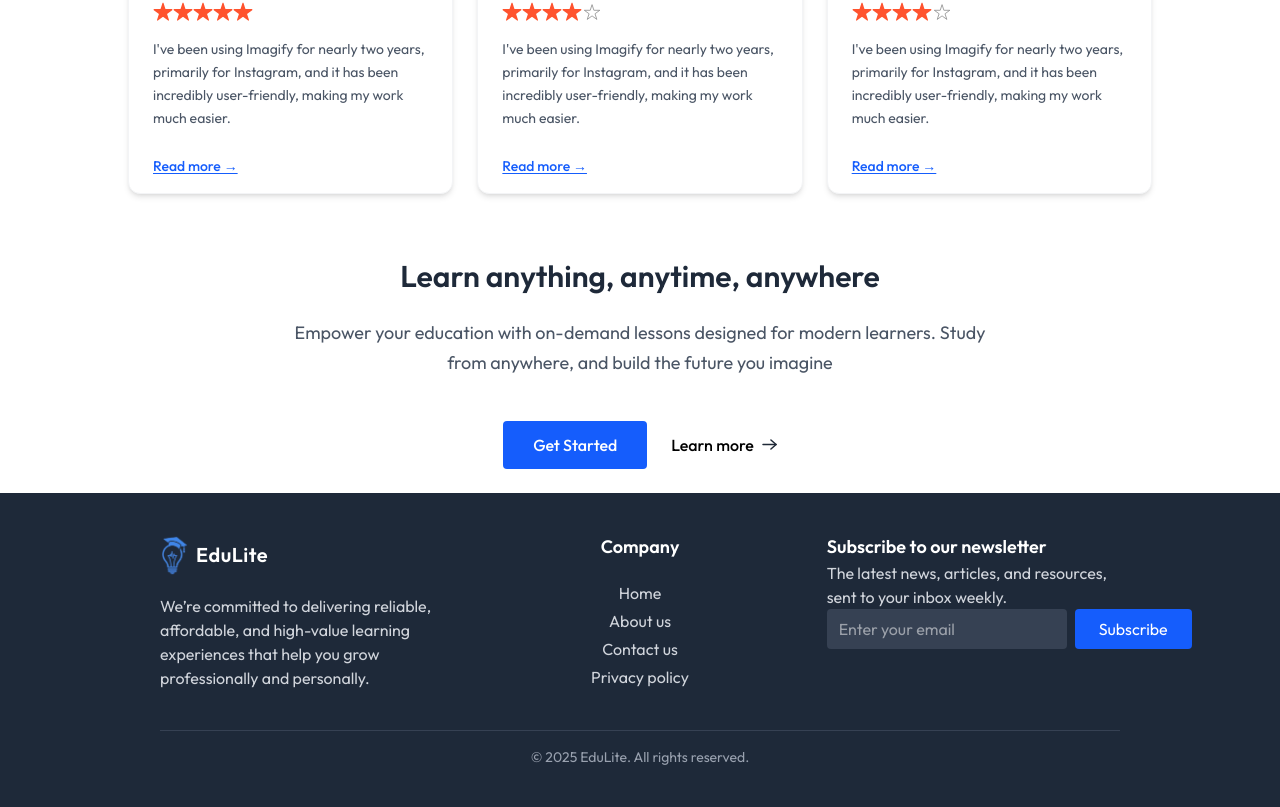
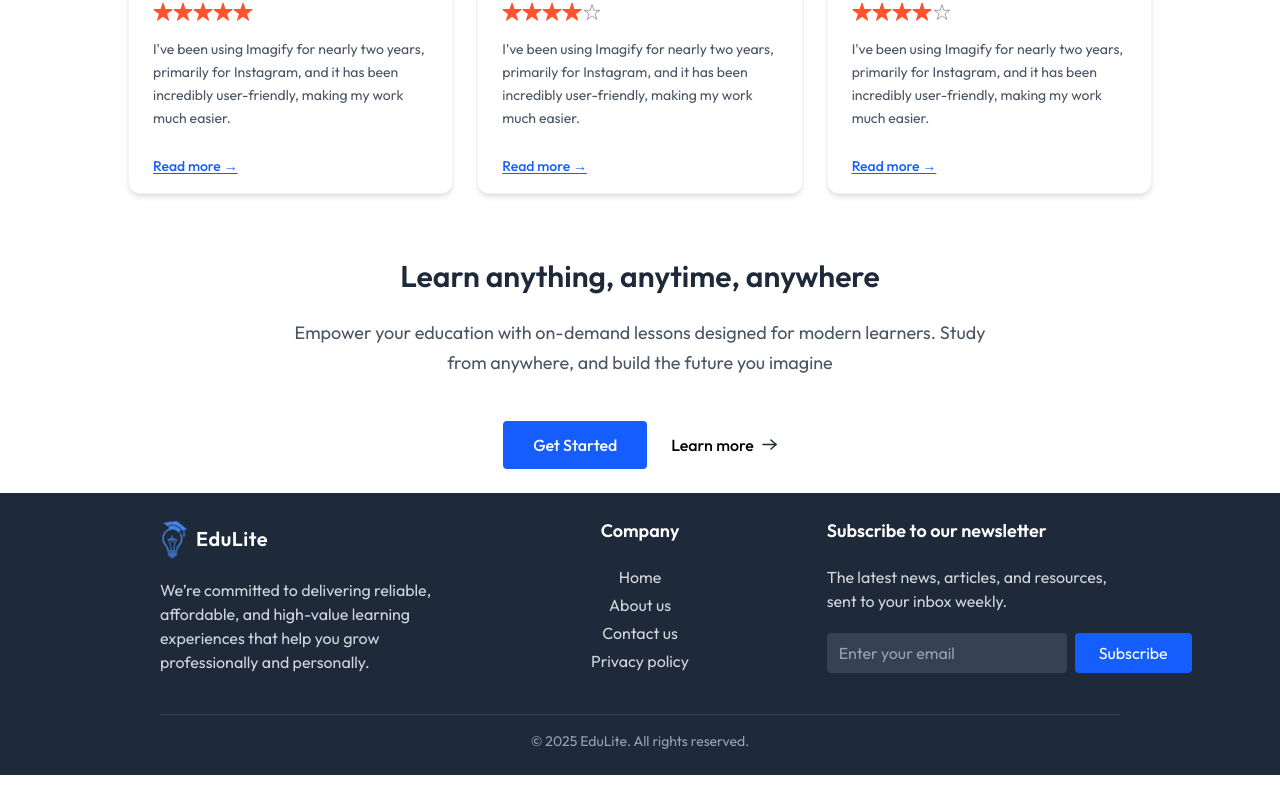
Before and after one commit to manudeep07/LMS, a React (Vite) app: page / in a window 1280 px wide. Shown: the part 1521-2328 px from the top of the page. After the commit the page ends 2296 px from the top, so only its background shows below. Built offline with nearby package versions, Linux system fonts and the light colour scheme; no server answers.

Commit message:
added changes to buttons and updated footer

```diff
--- a/src/components/student/CallToAction.jsx
+++ b/src/components/student/CallToAction.jsx
@@ -9,8 +9,8 @@ const CallToAction = () => {
         <p className="mt-6 text-gray-600 text-sm sm:text-lg leading-relaxed">Empower your education with on-demand lessons designed for modern learners. Study <span className='md:block md:text-center'>from anywhere, and build the future you imagine</span></p>
         </div>
        <div className='flex items-center justify-center gap-6 mt-5 px-5 py-6'>
-        <button className='bg-blue-600 rounded px-5 py-3 font-medium text-white w-36 cursor-pointer'>Get Started</button>
-        <button className='font-medium flex items-center justify-center gap-2'>Learn more <img src={assets.arrow_icon} alt="" /></button>
+        <button className='bg-blue-600 rounded px-5 py-3 font-medium hover:bg-blue-700 text-white w-36 cursor-pointer'>Get Started</button>
+        <button className='font-medium flex items-center justify-center gap-2 cursor-pointer'>Learn more <img src={assets.arrow_icon} alt="" /></button>
        </div>
     </div>
   )
--- a/src/components/student/CoursesSection.jsx
+++ b/src/components/student/CoursesSection.jsx
@@ -26,7 +26,7 @@ const CoursesSection = () => {
 
 
         <Link to={'/course-list'} onClick={()=> scrollTo(0,0)}
-        className='text-gray-500 border border-gray-500/30 px-10 py-3 rounded'>Show all courses</Link>
+        className='text-gray-500 border  border-gray-500/30 px-10 py-3 rounded'>Show all courses</Link>
     </div>
   )
 }
--- a/src/components/student/Footer.jsx
+++ b/src/components/student/Footer.jsx
@@ -3,7 +3,7 @@ import Logo from './Logo'
 
 const Footer = () => {
   return (
-    <footer className="w-full bg-gray-800 text-white px-6 md:px-20 lg:px-40 py-10">
+    <footer className="w-full bg-gray-800 text-white px-6 md:px-20 lg:px-40 py-6">
       {/* Grid Section */}
       <div className="grid grid-cols-1 sm:grid-cols-2 lg:grid-cols-3 gap-10">
 
@@ -21,15 +21,17 @@ const Footer = () => {
         <div className="flex flex-col items-start sm:items-center gap-5">
           <h3 className="font-semibold text-lg">Company</h3>
           <ul className="flex flex-col gap-1 text-gray-300">
-            <li className="hover:text-white cursor-pointer">Home</li>
-            <li className="hover:text-white cursor-pointer">About us</li>
-            <li className="hover:text-white cursor-pointer">Contact us</li>
-            <li className="hover:text-white cursor-pointer">Privacy policy</li>
+            <li className="hover:text-white cursor-pointer"><a href="#">Home</a></li>
+            <li className="hover:text-white cursor-pointer"><a href="#">About us</a></li>
+            <li className="hover:text-white cursor-pointer"><a href="#">Contact us</a></li>
+            <li className="hover:text-white cursor-pointer"><a href="#femail" onClick={() => {
+              document.querySelector('#femail').focus();
+            }}>Privacy policy</a></li>
           </ul>
         </div>
 
         {/* Right Section */}
-        <div className="flex flex-col gap-5 sm:hidden md:block lg:block">
+        <div className="hidden lg:flex flex-col gap-5">
           <h3 className="font-semibold text-left text-lg">
             Subscribe to our newsletter
           </h3>
@@ -40,11 +42,11 @@ const Footer = () => {
 
           <div className="flex gap-2">
             <input
-              type="email"
+              type="email" id="femail"
               placeholder="Enter your email"
               className="px-3 py-2 rounded bg-gray-700 border-white text-gray w-60 outline-none"
             />
-            <button className="bg-blue-600 rounded px-6 py-2 hover:bg-blue-700">
+            <button className="bg-blue-600 rounded px-6 py-2 hover:bg-blue-700 cursor-pointer">
               Subscribe
             </button>
           </div>
--- a/src/components/student/SearchBar.jsx
+++ b/src/components/student/SearchBar.jsx
@@ -28,7 +28,7 @@ const SearchBar = ({ data }) => {
 
       <button
         type="submit"
-        className="bg-blue-600 rounded text-white md:px-10 px-7 md:py-3 py-2 mx-1"
+        className="bg-blue-600 rounded hover:bg-blue-700 cursor-pointer text-white md:px-10 px-7 md:py-3 py-2 mx-1"
       >
         Search
       </button>
--- a/src/components/student/Testimonials.jsx
+++ b/src/components/student/Testimonials.jsx
@@ -17,7 +17,7 @@ const Testimonials = () => {
       </p>
 
       {/* Grid */}
-      <div className="mt-10 grid sm:grid-cols-2 lg:grid-cols-3 gap-6 max-w-5xl mx-auto">
+      <div className="mt-10 grid sm:grid-cols-2 mx-22 lg:grid-cols-3 gap-6 max-w-5xl ">
         {dummyTestimonial.map((t, index) => (
           <div
             key={index}
```
